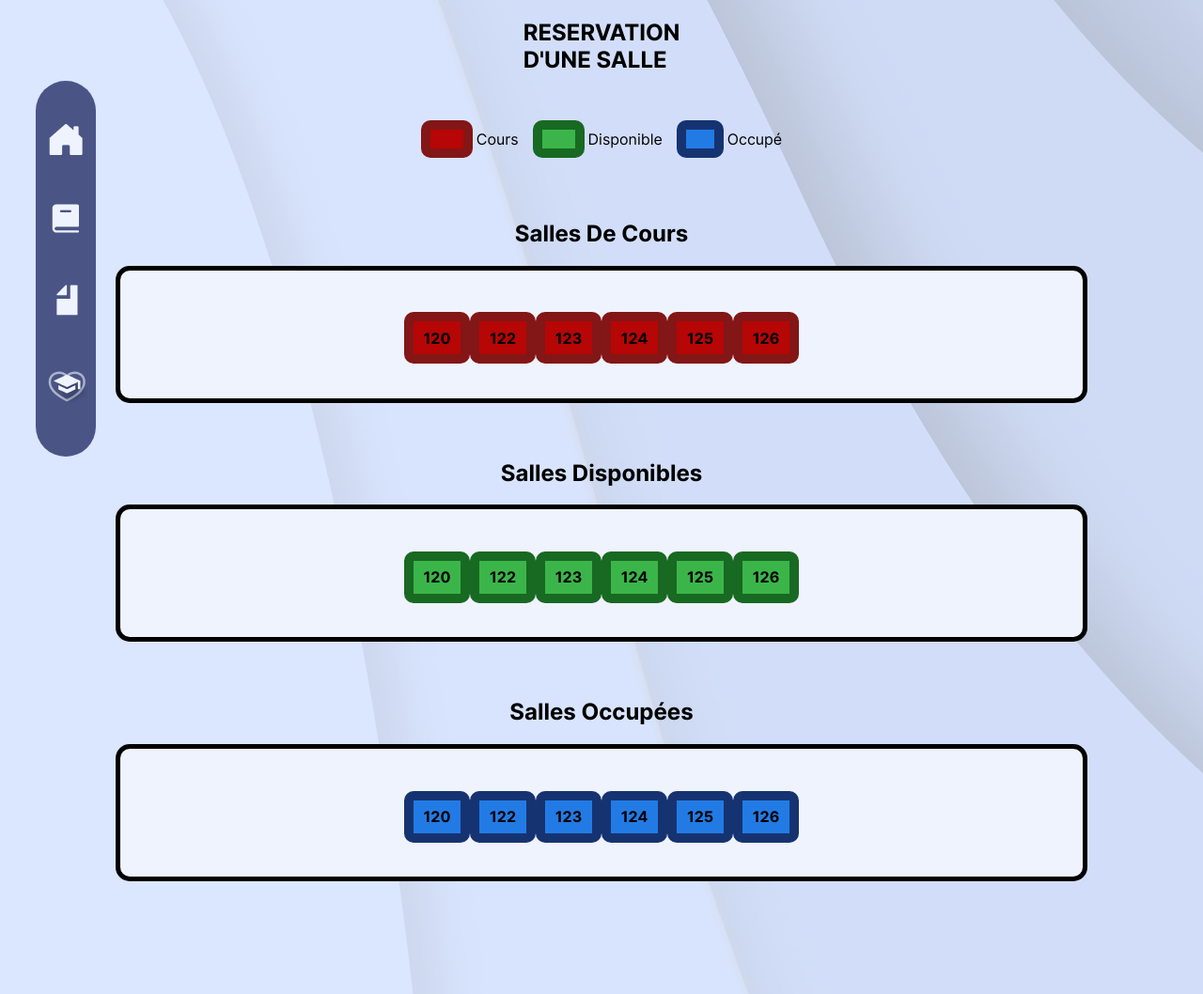
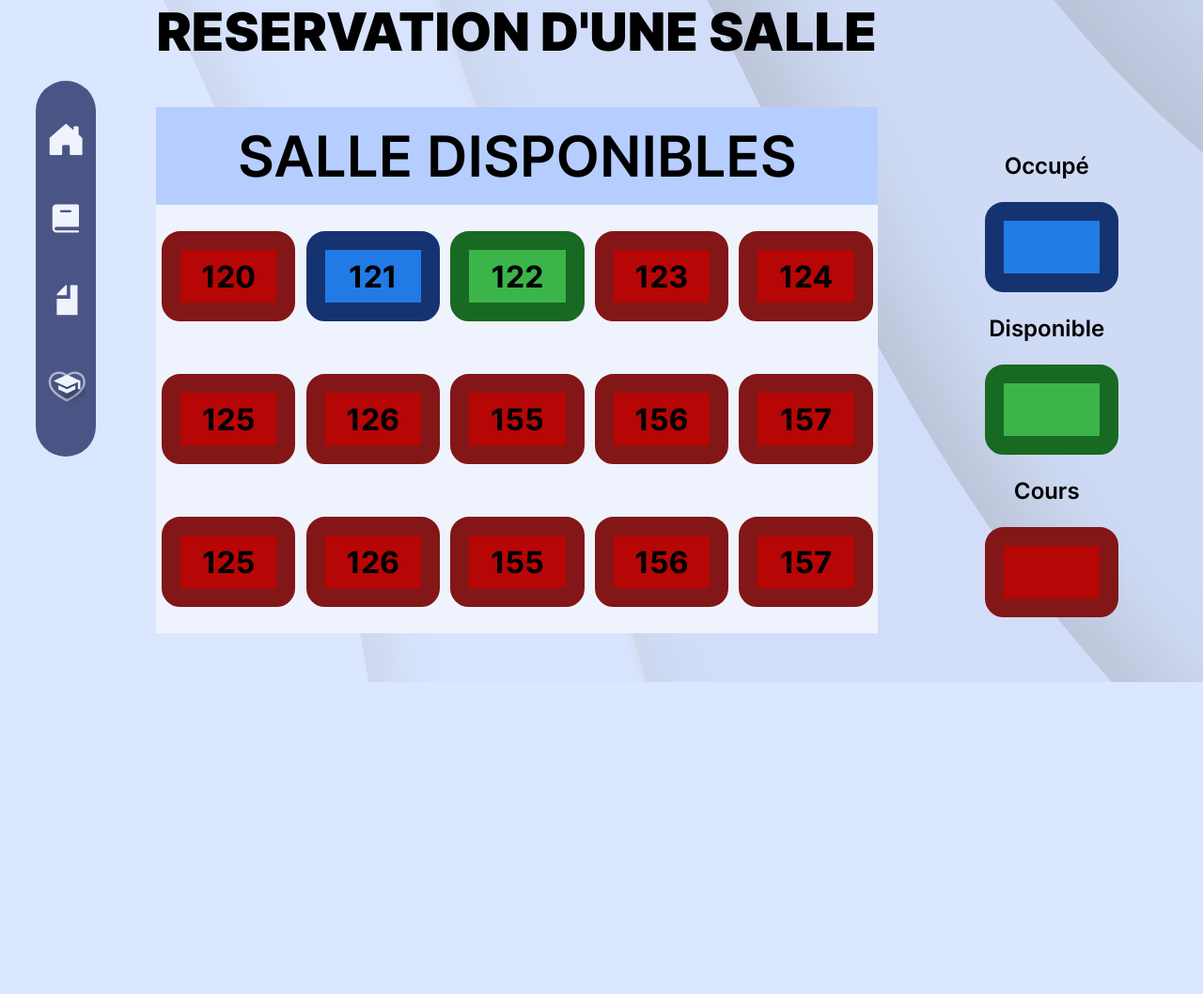
Before and after one commit to JcbBastien/refonteENT, a PHP site: page /Salle.php in a window 1280 px wide. Shown: the part 74-1132 px from the top of the page at 94% size. After the commit the page ends 800 px from the top, so only its background shows below. Run offline with PHP 8.4, Linux system fonts and the light colour scheme; a user stored in the database is signed in.

Commit message:
Ajout SallePC

```diff
--- a/Salle.php
+++ b/Salle.php
@@ -25,7 +25,8 @@ session_start();
     </header>
 
     <section id="ResaSalle">
-        <h1>RESERVATION <br>D'UNE SALLE</h1>
+        <h1>RESERVATION D'UNE SALLE</h1>
+        <div id="ResaSallePC">
             <div id="SalleInfo">
                 <div id="rectRed"></div>
                 <p>Cours</p>
@@ -34,7 +35,6 @@ session_start();
                 <div id="rectBlue"></div>
                 <p>Occupé</p>
             </div>
-
             <div id="EtatSalle">
                 <div id="SalleOcc">
                     <h2>Salles De Cours</h2>
@@ -69,6 +69,31 @@ session_start();
                         <div id="rectBlue"> 126</div>
                     </div>
                 </div>
+                <div id="SalleOccPC">
+                    <div id="SalleOccH2">
+                        <h2>SALLE DISPONIBLES</h2>
+                    </div>
+                    <div id="BoxRectPc">
+                        <div id="rectRed"> 120</div>
+                        <div id="rectBlue"> 121</div>
+                        <div id="rectGreen"> 122</div>
+                        <div id="rectRed"> 123</div>
+                        <div id="rectRed"> 124</div>
+                        <div id="rectRed"> 125</div>
+                        <div id="rectRed"> 126</div>
+                        <div id="rectRed"> 155</div>
+                        <div id="rectRed"> 156</div>
+                        <div id="rectRed"> 157</div>
+                        <div id="rectRed"> 125</div>
+                        <div id="rectRed"> 126</div>
+                        <div id="rectRed"> 155</div>
+                        <div id="rectRed"> 156</div>
+                        <div id="rectRed"> 157</div>
+                    </div>
+
+
+                </div>
+        </div>
         </div>
     </section>
 
--- a/style.css
+++ b/style.css
@@ -1231,6 +1231,108 @@ a{
     margin-top: 1vh;
 }
 
+@media screen and (min-width: 769px) {
+    #ResaSalle{
+        display: flex;
+        flex-direction: column;
+        align-items: flex-start;
+        margin-left: 13vw;
+        color: black;
+    }
+
+    #ResaSalle h1{
+        font-size: 3.5rem;
+        font-weight: 900;
+        margin-top: 0;
+    }
+
+    #SallePC{
+        display: flex;
+        flex-direction: row-reverse;
+    }
+
+    #SalleOcc{
+        display: none;
+    }
+
+    #SalleInfo{
+        display: flex;
+        flex-direction: column-reverse;
+        justify-content: center;
+    }
+
+    #SalleOccPC{
+        display: flex;
+        background: #EFF3FD;
+        width: 60vw;
+        height: 70vh;
+        flex-direction: column;
+    }
+
+    #SalleOccH2{
+        width: 60vw;
+        height: 13vh;
+        display: flex;
+        justify-content: center;
+        background-color: #B6CDFF;
+        font-size: 2.5rem;
+        align-items: center;
+    }
+
+    #EtatSalle{
+        margin-bottom: 0;
+    }
+    #SalleOccH2 h2{
+        font-weight: 600;
+    }
+
+    #ResaSallePC{
+        width: 80vw;
+        display: flex;
+        flex-direction: row-reverse;
+        justify-content: space-between;
+    }
+
+    #rectBlue, #rectGreen, #rectRed{
+        width: 8vw;
+        height: 7vh;
+        display: flex;
+        align-items: center;
+        justify-content: center;
+        font-size: 2rem;
+        font-weight: bold;
+        border-radius: 20px;
+
+    }
+    #rectRed{
+
+        border: solid 20px #831616;
+    }
+
+    #rectGreen{
+
+        border: solid 20px #186922;
+    }
+
+    #rectBlue{
+        border: solid 20px #163371;
+    }
+
+    #SalleInfo p {
+        font-size: 1.5rem;
+        font-weight: 600;
+    }
+
+    #BoxRectPc{
+        display: grid;
+        grid-template-columns: repeat(5, 1fr);
+        height: 60vh;
+        align-items: center;
+        justify-items: center;
+    }
+
+}
+
 /*BON PLANS*/
 
 #BonPlans{
```
Lines whose indentation alone changed are shown as unchanged.
